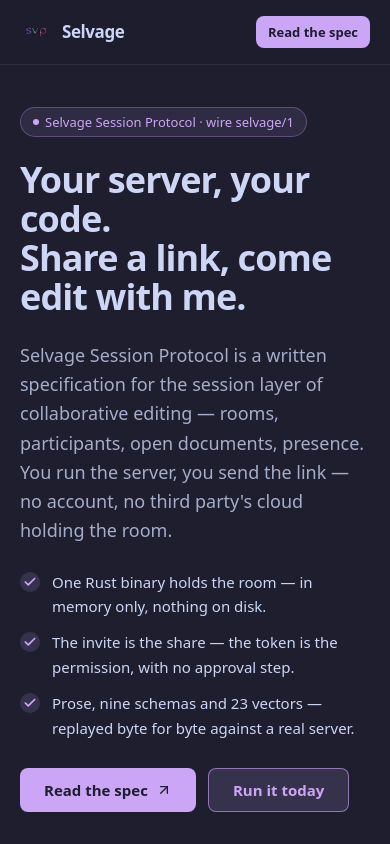
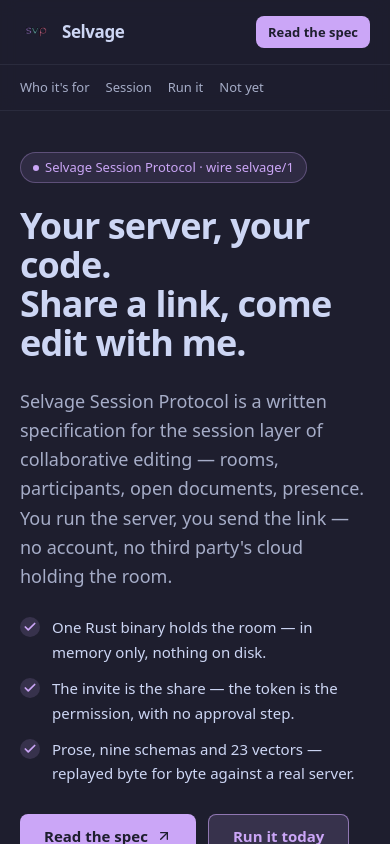
Before and after one commit to selvage-protocol/site, a Next.js app: page / in a window 390 px wide. Shown: the top 844 px of the page. Built offline with nearby package versions, Linux system fonts and the light colour scheme.

Commit message:
fix(site): give phones a second scrollable section-nav row
Below md the header showed no in-page navigation at all; the four
anchors now render as an overflow-x-auto row under the bar on small
screens only. No page overflow results: hOverflow stays false at 390px.

```diff
--- a/components/site-header.tsx
+++ b/components/site-header.tsx
@@ -90,6 +90,20 @@ export function SiteHeader() {
           </Button>
         </div>
       </nav>
+      <nav
+        aria-label="Sections"
+        className="flex gap-4 overflow-x-auto whitespace-nowrap border-t border-surface0/70 px-5 py-2 text-[13px] md:hidden"
+      >
+        {navLinks.map((link) => (
+          <a
+            key={link.href}
+            href={link.href}
+            className="py-1 text-subtext transition-colors hover:text-text"
+          >
+            {link.label}
+          </a>
+        ))}
+      </nav>
     </header>
   );
 }
```
